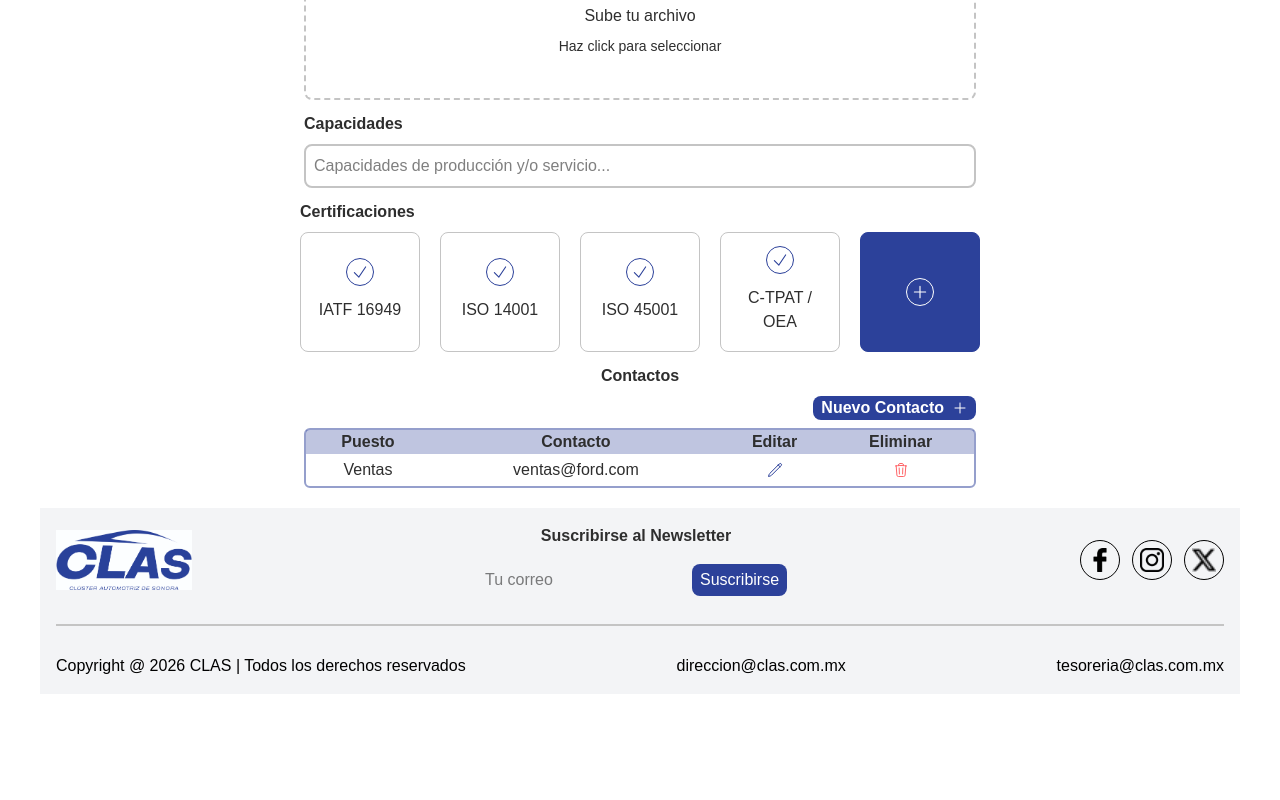
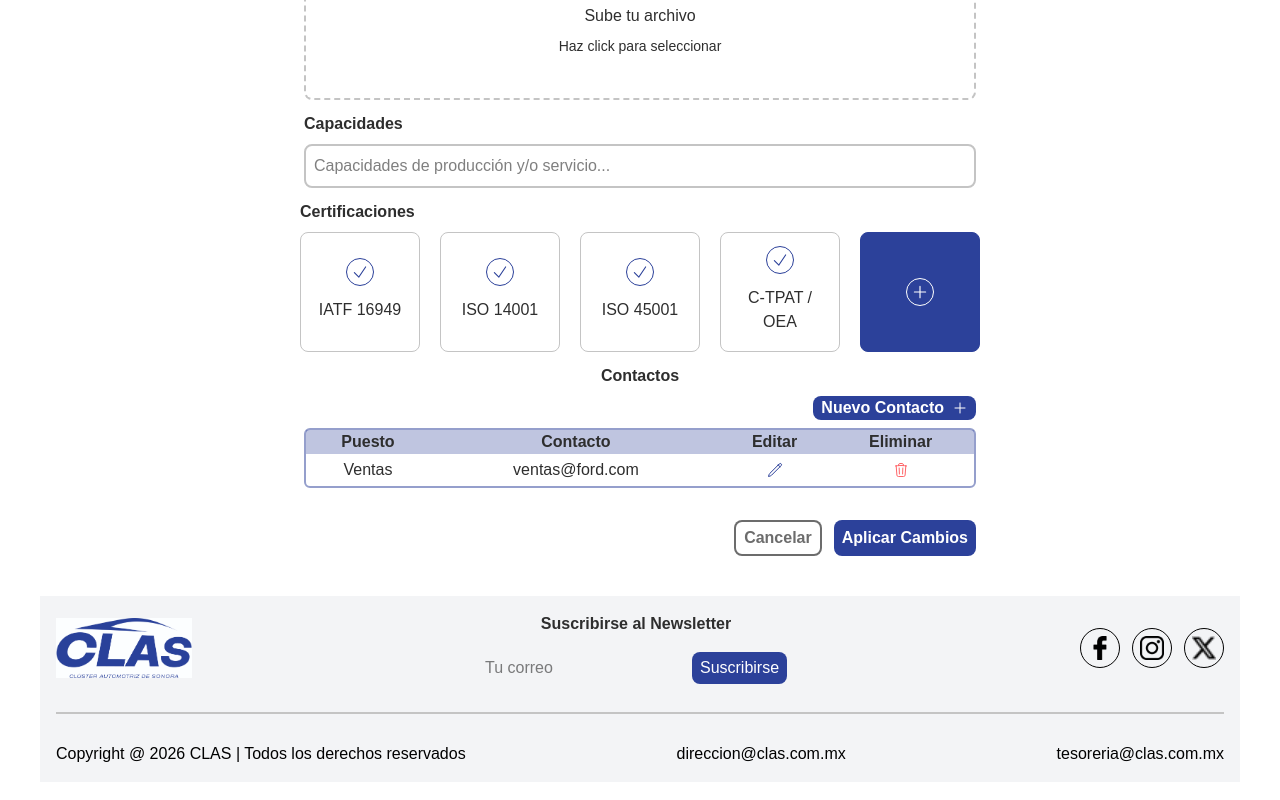
Before and after one commit to sverdam/RetoTC2005B, a React (Vite) app in the folder front-end/: page /empresa/editar in a window 1280 px wide. Shown: the part 1313-2113 px from the top of the page. Before the commit the page ends 2039 px from the top, so only its background shows below. Built offline with nearby package versions, Linux system fonts and the light colour scheme; no server answers; a web font is replaced by a local one.

Commit message:
Feat: Add Apply Changes And Cancel Button

```diff
--- a/front-end/src/pages/EditCompanyPage.tsx
+++ b/front-end/src/pages/EditCompanyPage.tsx
@@ -173,7 +173,10 @@ const EditCompanyPage: React.FC = () => {
                     </tbody>
                 </table>
             </div>
-
+        </div>
+        <div className="m-5 flex w-2xl gap-3 justify-end">
+            <button className="bg-white border-2 border-clas-negro/70 text-clas-negro/70 font-semibold rounded-lg px-2 py-1">Cancelar</button>
+            <button className="bg-clas text-white font-semibold rounded-lg px-2 py-1">Aplicar Cambios</button>
         </div>
 
         <FilterModal
```
